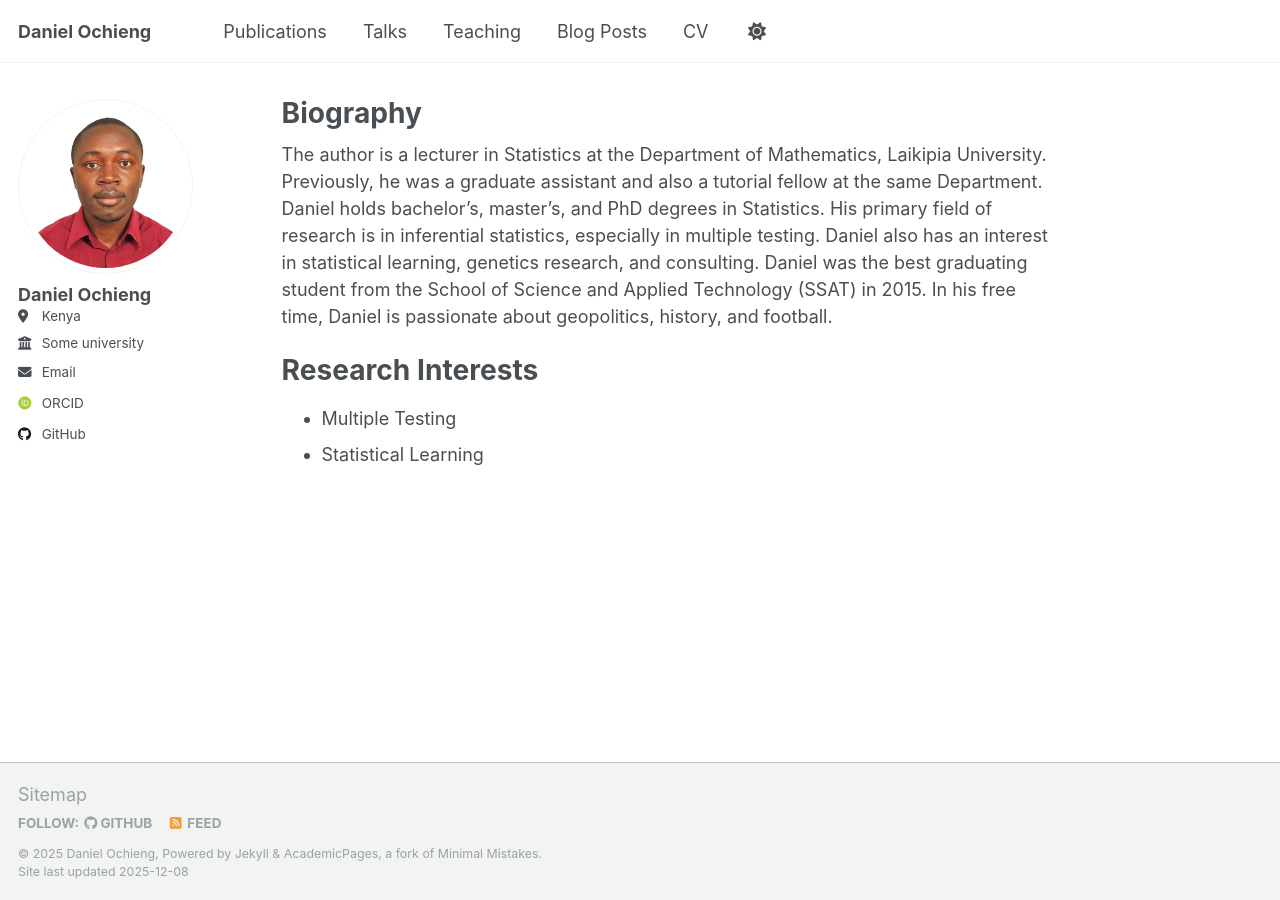
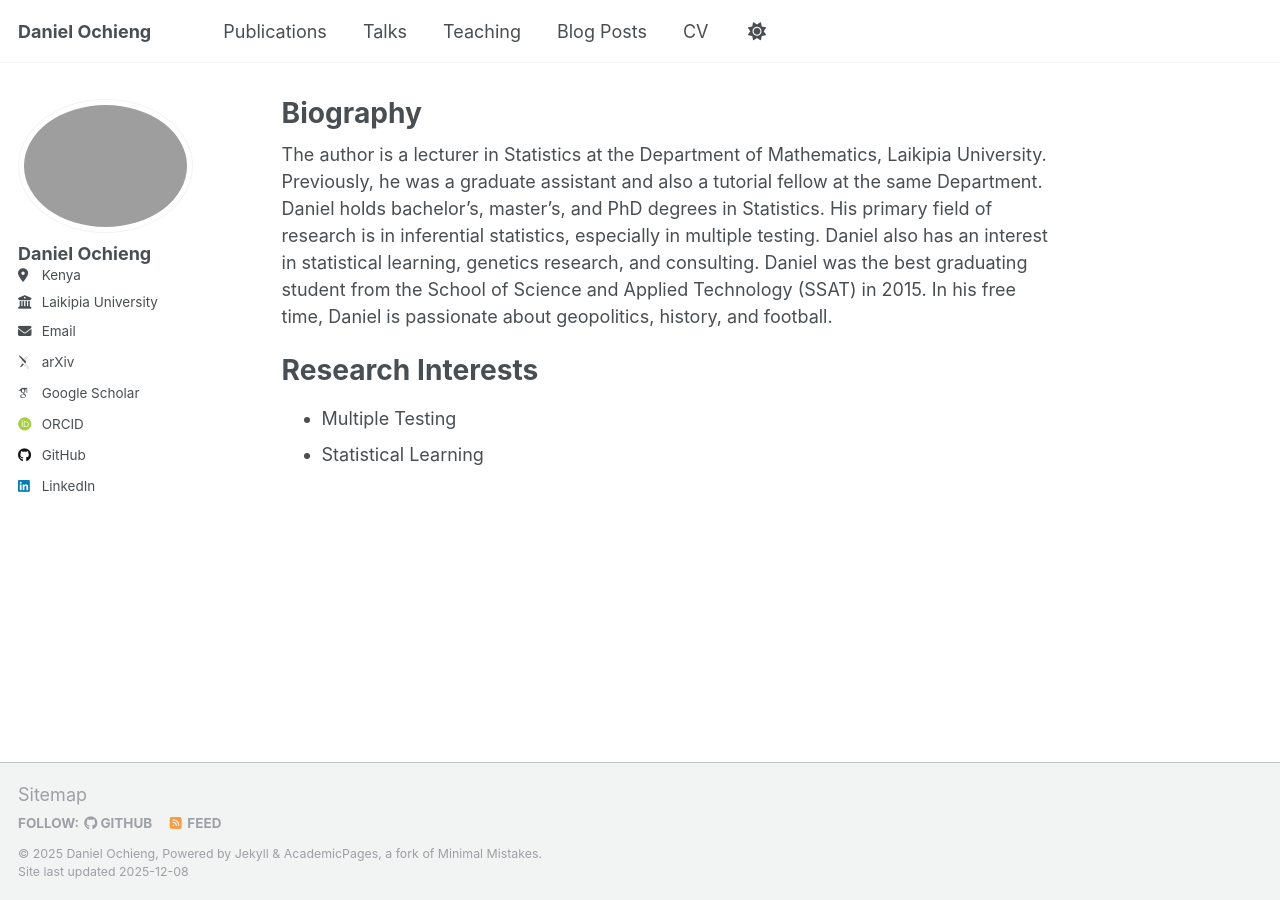
Before and after one commit to Daniel-Ochieng/Daniel-Ochieng.github.io, a Jekyll site: the page built from _pages/about.md, in a window 1280 px wide. Built offline with Jekyll 4.4.1, drawn with Linux system fonts in a browser that asks for light colours; some web fonts are replaced; some of the changed lines change nothing that is shown.

Commit message:
Update _config.yml

```diff
--- a/_config.yml
+++ b/_config.yml
@@ -22,19 +22,19 @@ repository               : "Daniel-Ochieng/Daniel-Ochieng.github.io"
 #               Additional customization can be done by editing /_includes/author-profile.html
 author:
   # Biographic information
-  avatar           : "profile.png"
+  avatar           : "profile2.png"
   name             : "Daniel Ochieng"
-  pronouns         : # example: "she/her"
+  pronouns         : # example: "he/him"
   bio              : #"T"
   location         : "Kenya"
-  employer         : "Some university"
+  employer         : "Laikipia University"
   uri              : # URL
   email            : "owinodan2011@gmail.com"
 
   # Academic websites
   academia         : # URL
-  arxiv            : # URL - Update with the correct link to your profile
-  googlescholar    : #"https://scholar.google.com/citations?user=PS_CX0AAAAAJ"
+  arxiv            : "https://arxiv.org/search/stat?searchtype=author&query=Ochieng,+D"
+  googlescholar    : "https://scholar.google.com/citations?user=nyT4L6QAAAAJ&hl=en"
   impactstory      : # URL
   orcid            : "https://orcid.org/0000-0002-1023-5028"
   semantic         : # URL
@@ -60,7 +60,7 @@ author:
   keybase          : # Username
   instagram        : # Username
   lastfm           : # Username
-  linkedin         : # Username
+  linkedin         : "https://ke.linkedin.com/in/daniel-ochieng-69b82a375?trk=people-guest_people_search-card"
   mastodon         : # URL
   medium           : # URL
   pinterest        : # Username
```
